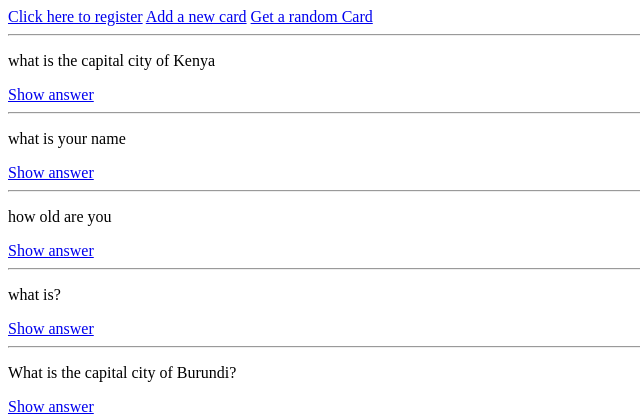
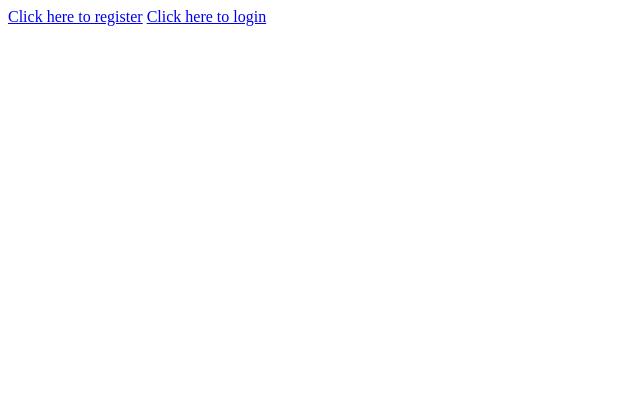
Before and after one commit to Momentum-Team-18/django-duplex-alainishimwe, a Django app: page / in a window 1280 px wide. Shown: the top 420 px of the page, without its empty margins (0-640 px from the left). Run offline with Django 4.2, Linux system fonts and the light colour scheme; data comes from the database, SQL or seed files in the repository; both versions use the stored data as it was after the commit.

Commit message:
added more functions

```diff
--- a/flashCards/models.py
+++ b/flashCards/models.py
@@ -5,6 +5,7 @@ from django.contrib.auth.models import AbstractUser
 class User(AbstractUser):
     location = models.CharField(max_length=30, blank=True, null=True)
     birth_date = models.DateField(null=True, blank=True)
+
 
 
 class Deck(models.Model):
@@ -16,6 +17,7 @@ class Deck(models.Model):
 class Card(models.Model):
     question = models.CharField(max_length=100)
     answer = models.CharField(max_length=100)
+    user = models.ForeignKey(to=User, on_delete=models.CASCADE)
 
     def __str__(self):
         return self.question
--- a/flashCards/urls.py
+++ b/flashCards/urls.py
@@ -2,8 +2,9 @@ from django.urls import path
 from . import views
 
 urlpatterns = [
-    # path('', views.home, name='home'),
-    path('', views.card, name='card'),
+    # path('register', views.home, name='home'),
+    path('', views.home, name='home'),
+    path('all/', views.card, name='card'),
     path('addCard/', views.add_card, name='add_card'),
     path('showAnswer/<int:pk>', views.show_answer, name='show_answer'),
     path('randomCard/', views.random_card, name='random_card'),
--- a/flashCards/views.py
+++ b/flashCards/views.py
@@ -1,33 +1,39 @@
 from django.shortcuts import render, redirect, get_object_or_404
+from django.contrib.auth.decorators import login_required
 from .models import Card
 from .forms import CardForm
 import random
 
 # Create your views here.
-# def home(request):
+def home(request):
 
-#     return render(request, 'flashCards/index.html')
+    return render(request, 'flashCards/home.html')
 
+# @login_required(login_url='home')
 def card(request):
     cards = Card.objects.all()
     return render(request, 'flashCards/index.html', {'cards': cards})
 
+@login_required(login_url='home')
 def add_card(request):
     if request.method == 'POST':
         form = CardForm(request.POST)
         if form.is_valid():
-            card = form.save()
+            card = form.save(commit=False)
+            card.user = request.user
             card.save()
             return redirect('card')
     else:
         form = CardForm()
     return render(request, 'flashCards/addCard.html', {'form': form})
 
+@login_required(login_url='home')
 def show_answer(request,pk):
     card = get_object_or_404(Card, pk=pk)
 
     return render(request, 'flashCards/answer.html', {'card': card})
 
+@login_required(login_url='home')
 def random_card(request):
     max_pk = Card.objects.values('id').order_by("-id")[0]
     pk = random.randint(1, max_pk['id'])
--- /dev/null
+++ b/templates/flashCards/home.html
@@ -0,0 +1,9 @@
+{% extends 'base.html'%}
+
+{% block content %}
+<a href="accounts/register">Click here to register</a>
+<a href="accounts/login">Click here to login</a>
+
+
+
+{% endblock %}
--- a/templates/flashCards/index.html
+++ b/templates/flashCards/index.html
@@ -1,16 +1,25 @@
 {% extends 'base.html'%}
 
 {% block content %}
-<a href="accounts/register">Click here to register</a>
+{% if request.user.is_authenticated %}
 <a href="{% url 'add_card' %}">Add a new card</a>
 
 <a href="{% url 'random_card' %}">Get a random Card</a>
 
+<a href="accounts/logout">Logout</a>
+{% endif %}
+
+
 <hr>
+{% if request.user.is_authenticated %}
 {% for card in cards %}
+    {% if  request.user == card.user  %}
     <p>{{card.question}}</p>
     <a href="{% url 'show_answer' card.pk %}">Show answer</a>
+    {%endif%}
     <hr>
 {% endfor %}
+{%endif%}
+
 
 {% endblock %}
```
Also changed, not shown: db.sqlite3, flashCards/migrations/0003_card_user_alter_card_answer_alter_card_question.py (added).
